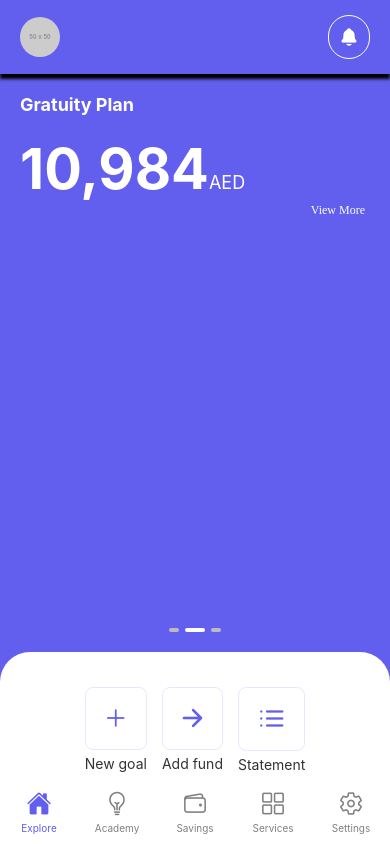
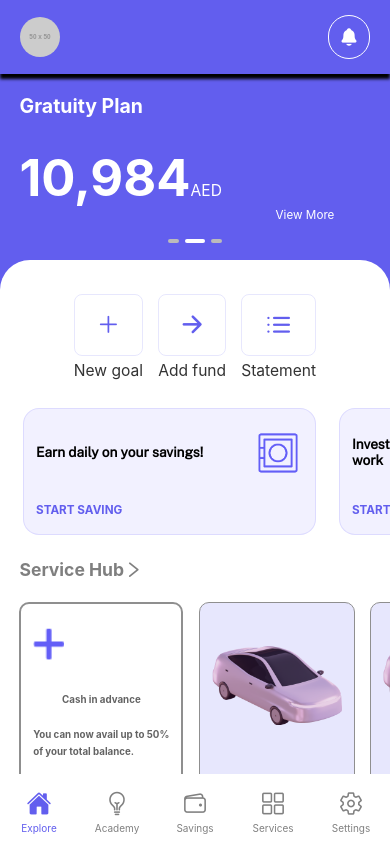
Before and after one commit to adhmnabil/fintech, a React Native app: screen / in a window 390 px wide. Built offline with nearby package versions, Linux system fonts and the light colour scheme.

Commit message:
update screens with Dimensions
update screens with Dimensions for perfect pixel

```diff
--- a/app/Components/AcademyCard.tsx
+++ b/app/Components/AcademyCard.tsx
@@ -1,11 +1,14 @@
 import React from 'react';
-import { View, Text, StyleSheet, Image, TouchableOpacity } from 'react-native';
-import {AcademyCardProps} from '../../interfaces/interfaces'
+import { View, Text, StyleSheet, Image, TouchableOpacity, Dimensions } from 'react-native';
+import { AcademyCardProps } from '../../interfaces/interfaces';
 
-const AcademyCard : React.FC<AcademyCardProps> = ({ item  , nav}) => {
+const screenWidth = Dimensions.get('window').width;
+const screenHeight = Dimensions.get('window').height;
+
+const AcademyCard: React.FC<AcademyCardProps> = ({ item, nav }) => {
     return (
         <TouchableOpacity onPress={() => nav()} style={styles.card}>
-            <View style={{ flexDirection: 'row', alignItems: 'center', justifyContent: 'space-between' }}>
+            <View style={styles.cardContent}>
                 <Text style={styles.cardText}>{item.title}</Text>
                 <Image source={item.image} resizeMode="contain" style={styles.image} />
             </View>
@@ -17,33 +20,38 @@ const AcademyCard : React.FC<AcademyCardProps> = ({ item  , nav}) => {
 const styles = StyleSheet.create({
     card: {
         backgroundColor: '#F2F1FF',
-        height: 121,
-        width: 270,
-        margin: 12,
+        height: screenHeight * 0.15,
+        width: screenWidth * 0.75,
+        margin: screenWidth * 0.03,
         borderRadius: 16,
-        paddingRight: 12,
-        paddingLeft : 12,
-        paddingTop : 15,
-        paddingBottom : 15,
+        paddingRight: screenWidth * 0.03,
+        paddingLeft: screenWidth * 0.03,
+        paddingTop: screenHeight * 0.02,
+        paddingBottom: screenHeight * 0.02,
         justifyContent: 'space-between',
         borderWidth: 1,
         borderColor: 'rgba(100, 94, 255, 0.15)',
     },
+    cardContent: {
+        flexDirection: 'row',
+        alignItems: 'center',
+        justifyContent: 'space-between',
+    },
     cardText: {
         color: '#000',
-        fontSize: 18,
+        fontSize: screenWidth * 0.035,
         fontWeight: 'bold',
         maxWidth: '70%',
         fontFamily: 'PublicSans-Regular',
     },
     image: {
-        width: 50,
-        height: 50,
+        width: screenWidth * 0.13,
+        height: screenWidth * 0.13,
     },
     actionText: {
         color: '#625EEE',
         fontWeight: 'bold',
-        fontSize: 12,
+        fontSize: screenWidth * 0.03,
     },
 });
 
--- a/app/Components/ServiceCard.tsx
+++ b/app/Components/ServiceCard.tsx
@@ -1,17 +1,20 @@
 import React from 'react';
-import { View, Text, StyleSheet, Image, TouchableOpacity ,  } from 'react-native';
+import { View, Text, StyleSheet, Image, TouchableOpacity, Dimensions } from 'react-native';
 import { ServiceCardProps } from '../../interfaces/interfaces';
+
+const screenWidth = Dimensions.get('window').width;
+const screenHeight = Dimensions.get('window').height;
 
 const ServiceCard: React.FC<ServiceCardProps> = ({ item }) => {
     return (
         <View style={[
-            { backgroundColor: item.backgroundColor || 'white' } ,
-            item.border ?  styles.serviceCard : styles.serviceCardMain
-            ]}>
-            {item.icon && <Image source={ item.icon } style={styles.icon} />}
-            {item.image && <Image source={item.image }  style={styles.serviceImage} />}
+            { backgroundColor: item.backgroundColor || 'white' },
+            item.border ? styles.serviceCard : styles.serviceCardMain
+        ]}>
+            {item.icon && <Image source={item.icon} style={styles.icon} />}
+            {item.image && <Image source={item.image} style={styles.serviceImage} />}
             <Text style={[
-               item.border ? styles.serviceTitle : styles.serviceTitleNotMain
+                item.border ? styles.serviceTitle : styles.serviceTitleNotMain
             ]}>{item.title}</Text>
             {item.description && <Text style={styles.serviceDescription}>{item.description}</Text>}
             {item.buttonText && (
@@ -25,80 +28,77 @@ const ServiceCard: React.FC<ServiceCardProps> = ({ item }) => {
 
 const styles = StyleSheet.create({
     serviceCard: {
-        padding: 12,
+        padding: screenWidth * 0.03,
         borderRadius: 10,
-        margin: 10,
-        marginTop : 1,
+        margin: screenWidth * 0.02,
+        marginTop: screenHeight * 0.01,
         justifyContent: 'space-around',
-        alignItems : 'center',
+        alignItems: 'center',
         borderWidth: 1,
         borderColor: 'rgba(143, 143, 143, 1)',
-        width: 148,
-        height: 203,
-        backgroundColor : '#625EEE26'
+        width: screenWidth * 0.4,
+        height: screenHeight * 0.28,
+        backgroundColor: '#625EEE26',
     },
     serviceCardMain: {
-        padding: 12,
+        padding: screenWidth * 0.03,
         borderRadius: 10,
-        margin: 10,
-        marginTop : 1,
+        margin: screenWidth * 0.02,
+        marginTop: screenHeight * 0.01,
         justifyContent: 'space-around',
         borderWidth: 2,
         borderColor: 'rgba(143, 143, 143, 1)',
-        width: 150,
-        height: 203,
+        width: screenWidth * 0.42,
+        height: screenHeight * 0.28,
     },
     serviceTitle: {
-        fontSize: 12,
+        fontSize: screenWidth * 0.025,
         fontWeight: 'bold',
         textAlign: 'center',
         color: '#636363',
-        padding : 5,
+        padding: screenWidth * 0.02,
         borderRadius: 10,
         borderWidth: 1,
         borderColor: '#202020',
-        width : 104,
+        width: screenWidth * 0.28,
     },
     serviceTitleNotMain: {
-        fontSize: 16,
+        fontSize: screenWidth * 0.025,
         fontWeight: 'bold',
         textAlign: 'center',
         color: '#636363',
-        marginTop : 20,
-
+        marginTop: screenHeight * 0.03,
     },
     serviceDescription: {
         color: '#636363',
-        fontSize: 10,
-        fontStyle: 'normal',
+        fontSize: screenWidth * 0.025,
         fontWeight: '700',
-        lineHeight: 14,
-        marginVertical: 10,
+        lineHeight: screenHeight * 0.02,
+        marginVertical: screenHeight * 0.015,
     },
     requestButton: {
         backgroundColor: '#625EEE',
-        paddingVertical: 10,
+        paddingVertical: screenHeight * 0.015,
         borderRadius: 10,
         alignItems: 'center',
-        width : '80%'
+        width: '80%',
     },
     requestButtonText: {
         color: 'white',
-        fontSize: 12,
+        fontSize: screenWidth * 0.025,
         fontWeight: 'bold',
-
     },
     serviceImage: {
         width: '100%',
-        height: 100,
+        height: screenHeight * 0.12,
         alignSelf: 'center',
         resizeMode: 'contain',
     },
-    icon:{
-        width : 30 ,
-        height : 30,
-        marginTop : 10
-    }
+    icon: {
+        width: screenWidth * 0.08,
+        height: screenWidth * 0.08,
+        marginTop: screenHeight * 0.01,
+    },
 });
 
 export default ServiceCard;
--- a/app/Screens/taps/HomeScreen.tsx
+++ b/app/Screens/taps/HomeScreen.tsx
@@ -1,22 +1,26 @@
 import React, { useEffect, useRef, useState } from 'react';
-import { View, Text, StyleSheet, Image, TouchableOpacity, FlatList, ScrollView, ImageBackground , Animated } from 'react-native';
+import { View, Text, StyleSheet, FlatList, ScrollView, TouchableOpacity, Dimensions } from 'react-native';
 import { AntDesign, Feather, Ionicons } from '@expo/vector-icons';
 import Header from '../../Components/Header';
 import { SafeAreaView } from 'react-native-safe-area-context';
 import { useNavigation } from '@react-navigation/native';
-import ServiceCard from '../../Components/ServiceCard';
 import AcademyCard from '../../Components/AcademyCard';
 import FinancialAcademy from '../../Components/FinancialAcademy';
-import {services , academyItems , academy} from '../../../interfaces/StaticData'
+import { services, academyItems, academy } from '../../../interfaces/StaticData';
 import { useFormContext } from '../../Store/Store';
 import { useFonts } from 'expo-font';
 import AppLoading from 'expo-app-loading';
+import ServiceCard from '../../Components/ServiceCard';
 
-const ExploreScreen : React.FC  = () => {
-    const navigation : any = useNavigation();
+const ExploreScreen: React.FC = () => {
+  const navigation: any = useNavigation();
   const [activeIndex, setActiveIndex] = useState(0);
   const flatListRef = useRef(null);
-    const {updateFormData} = useFormContext()
+  const { updateFormData } = useFormContext();
+
+  const screenWidth = Dimensions.get('window').width;
+  const screenHeight = Dimensions.get('window').height;
+
   const balanceData = [
     { id: '1', amount: '10,984', currency: 'AED' },
     { id: '2', amount: '5,242', currency: 'AED' },
@@ -33,17 +37,18 @@ const ExploreScreen : React.FC  = () => {
     updateFormData('questionStep', 0);
     updateFormData('selectedOptions', []);
   };
+
   const handleAcademyCardPress = () => {
     resetFormData();
-        navigation.navigate('investment')
+    navigation.navigate('investment');
   };
+
   useEffect(() => {
     const interval = setInterval(() => {
       let newIndex = activeIndex === balanceData.length - 1 ? 0 : activeIndex + 1;
       setActiveIndex(newIndex);
       flatListRef.current?.scrollToIndex({ index: newIndex, animated: true });
     }, 3000);
-
     return () => clearInterval(interval);
   }, [activeIndex]);
 
@@ -68,6 +73,7 @@ const ExploreScreen : React.FC  = () => {
       <Header />
       <ScrollView>
         <Text style={styles.planText}>Gratuity Plan</Text>
+        <View style={{ marginTop: 10 }}>
           <FlatList
             data={balanceData}
             ref={flatListRef}
@@ -78,17 +84,16 @@ const ExploreScreen : React.FC  = () => {
             onViewableItemsChanged={onViewRef.current}
             viewabilityConfig={viewConfigRef.current}
             renderItem={({ item }) => (
-                       <View style={styles.balanceContainer}>
+              <View style={[styles.balanceContainer, { width: screenWidth * 0.85 }]}>
                 <Text style={styles.balanceText}>
                   {item.amount}
                   <Text style={styles.currencyText}>{item.currency}</Text>
                 </Text>
-                         <Text style={[
-                            styles.viewMore
-                         ]}>View More</Text>
+                <Text style={styles.viewMore}>View More</Text>
               </View>
             )}
           />
+        </View>
         <View style={styles.paginationDots}>
           {balanceData.map((_, i) => (
             <View
@@ -98,25 +103,23 @@ const ExploreScreen : React.FC  = () => {
           ))}
         </View>
 
-
         <View style={styles.contentContainer}>
           <View style={styles.actionsContainer}>
             <TouchableOpacity>
-                            <Ionicons name="add" size={28} color="#625EEE" style={styles.actionIcon} />
+              <Ionicons name="add" size={screenWidth * 0.07} color="#625EEE" style={styles.actionIcon} />
               <Text style={styles.actionText}>New goal</Text>
             </TouchableOpacity>
 
             <TouchableOpacity>
-                            <Ionicons name="arrow-forward" size={28} color="#625EEE" style={styles.actionIcon} />
+              <Ionicons name="arrow-forward" size={screenWidth * 0.07} color="#625EEE" style={styles.actionIcon} />
               <Text style={styles.actionText}>Add fund</Text>
             </TouchableOpacity>
 
             <TouchableOpacity>
-                            <Feather name="list" size={28} color="#625EEE" style={styles.actionIcon} />
+              <Feather name="list" size={screenWidth * 0.07} color="#625EEE" style={styles.actionIcon} />
               <Text style={styles.actionText}>Statement</Text>
             </TouchableOpacity>
           </View>
-
 
           <FlatList
             data={academyItems}
@@ -124,33 +127,35 @@ const ExploreScreen : React.FC  = () => {
             keyExtractor={(item) => item.id}
             horizontal
             showsHorizontalScrollIndicator={false}
-                        contentContainerStyle={{ paddingHorizontal: 10 }}
+            contentContainerStyle={{ paddingHorizontal: screenWidth * 0.03 }}
           />
 
+          <TouchableOpacity style={{ flexDirection: 'row', alignItems: 'center', marginVertical: screenHeight * 0.015 }}>
+            <Text style={styles.sectionTitle}>Service Hub</Text>
+            <AntDesign name="right" size={screenWidth * 0.05} color="rgba(0, 0, 0, 0.5)" />
+          </TouchableOpacity>
 
-                    <TouchableOpacity style={{ flexDirection: 'row', alignItems: 'center', marginVertical: 10  }}>
-                        <Text style={styles.sectionTitle}>Service Hub</Text>
-                        <AntDesign name="right" size={18} color="rgba(0, 0, 0, 0.5)" />
-                    </TouchableOpacity>
           <FlatList
             data={services}
             renderItem={({ item }) => <ServiceCard item={item} />}
             keyExtractor={(item) => item.id}
             horizontal
             showsHorizontalScrollIndicator={false}
-                        contentContainerStyle={{ paddingHorizontal: 10 }}
+            contentContainerStyle={{ paddingHorizontal: screenWidth * 0.03 }}
           />
-                    <TouchableOpacity style={{ flexDirection: 'row', alignItems: 'center' , marginTop : 15 }}>
+
+          <TouchableOpacity style={{ flexDirection: 'row', alignItems: 'center', marginTop: screenHeight * 0.02 }}>
             <Text style={styles.sectionTitle}>Service Hub</Text>
-                        <AntDesign name="right" size={20} color="rgba(0, 0, 0, 0.5)" />
+            <AntDesign name="right" size={screenWidth * 0.06} color="rgba(0, 0, 0, 0.5)" />
           </TouchableOpacity>
+
           <FlatList
             data={academy}
             renderItem={({ item }) => <FinancialAcademy item={item} />}
             keyExtractor={(item) => item.id}
             horizontal
             showsHorizontalScrollIndicator={false}
-                        contentContainerStyle={{ paddingHorizontal: 10 }}
+            contentContainerStyle={{ paddingHorizontal: screenWidth * 0.03 }}
           />
         </View>
       </ScrollView>
@@ -165,75 +170,64 @@ const styles = StyleSheet.create({
     fontFamily: 'PublicSans-Regular',
   },
   balanceContainer: {
-        width: 345,
     justifyContent: 'center',
     alignItems: 'center',
-        marginHorizontal: 20,
-        margin : 'auto',
-        textAlign : 'center',
+    marginHorizontal: Dimensions.get('window').width * 0.05,
+    textAlign: 'center',
   },
   planText: {
     color: 'white',
-        fontSize: 18,
+    fontSize: Dimensions.get('window').width * 0.05,
     fontWeight: 'bold',
-        margin: 20,
+    margin: Dimensions.get('window').width * 0.05,
   },
   balanceText: {
-        fontSize: 56,
+    fontSize: Dimensions.get('window').width * 0.13,
     color: 'white',
     fontWeight: 'bold',
-        fontStyle : 'normal',
-        width : '100%'
-    },
-    checkboxContainer: {
-        flexDirection: 'row',
-        alignItems: 'center',
-        marginTop: 10,
-      },
-      checkboxLabel: {
-        marginLeft: 8,
-        color: 'white',
+    width: '100%', // Ensure full width
+    textAlign: 'left', // Align text to left
   },
   currencyText: {
-        fontSize: 18,
+    fontSize: Dimensions.get('window').width * 0.04,
     color: 'white',
     fontWeight: '400',
   },
   paginationDots: {
     flexDirection: 'row',
-        marginVertical: 20,
+    marginVertical: Dimensions.get('window').height * 0.02,
     alignSelf: 'center',
   },
   activeDot: {
-        width: 20,
-        height: 4,
+    width: Dimensions.get('window').width * 0.05,
+    height: Dimensions.get('window').height * 0.005,
     borderRadius: 2,
     backgroundColor: 'white',
     marginHorizontal: 3,
   },
   inactiveDot: {
-        width: 10,
-        height: 4,
+    width: Dimensions.get('window').width * 0.03,
+    height: Dimensions.get('window').height * 0.005,
     borderRadius: 5,
     backgroundColor: '#bbb',
-        marginHorizontal: 3
+    marginHorizontal: 3,
   },
   contentContainer: {
     flex: 1,
     backgroundColor: 'white',
     borderTopLeftRadius: 30,
     borderTopRightRadius: 30,
-        paddingVertical: 15,
+    paddingVertical: Dimensions.get('window').height * 0.02,
   },
   actionsContainer: {
     flexDirection: 'row',
-        justifyContent : 'center',
-        gap : 15,
-        paddingHorizontal: 20,
-        paddingVertical: 20,
+    justifyContent: 'center',
+    gap: 15,
+    paddingHorizontal: Dimensions.get('window').width * 0.05,
+    paddingVertical: Dimensions.get('window').height * 0.02,
   },
   actionIcon: {
-        padding: 15,
+    padding: Dimensions.get('window').width * 0.04,
     borderWidth: 1,
     borderColor: '#625EEE26',
     borderRadius: 8,
@@ -241,77 +235,21 @@ const styles = StyleSheet.create({
   },
   actionText: {
     marginTop: 5,
-        fontSize: 14,
+    fontSize: Dimensions.get('window').width * 0.04,
     color: '#333',
   },
-    card: {
-        backgroundColor: '#F2F1FF',
-        height: 121,
-        width: 262,
-        margin: 12,
-        borderRadius: 10,
-        padding: 15,
-        justifyContent: 'space-between',
-    },
-    cardText: {
-        color: '#000',
-        fontSize: 18,
+  sectionTitle: {
+    fontSize: Dimensions.get('window').width * 0.045,
     fontWeight: 'bold',
-        maxWidth: '70%',
-    },
-    sectionTitle: {
-        fontSize: 18,
-        fontWeight: 'bold',
-        marginLeft: 30,
-        marginRight : 6,
+    marginLeft: Dimensions.get('window').width * 0.05,
     color: 'rgba(0, 0, 0, 0.50)',
   },
-    serviceCard: {
-        padding: 12,
-        borderRadius: 10,
-        margin: 10,
-        justifyContent: 'space-around',
-        borderWidth: 1,
-        borderColor: 'rgba(143, 143, 143, 1)',
-        width: 148,
-        height: 203,
+  viewMore: {
+    fontSize: Dimensions.get('window').width * 0.03,
+    color: 'white',
+    textAlign: 'right',
+    width: '90%',
   },
-    serviceTitle: {
-        fontSize: 16,
-        fontWeight: 'bold',
-        textAlign: 'center',
-        color: 'rgba(99, 99, 99, 1)',
-    },
-    serviceDescription: {
-        color: '#777',
-        marginVertical: 10,
-    },
-    requestButton: {
-        backgroundColor: '#625EEE',
-        paddingVertical: 10,
-        borderRadius: 12,
-        alignItems: 'center',
-    },
-    requestButtonText: {
-        color: 'white',
-        fontSize: 14,
-        fontWeight: 'bold',
-    },
-    serviceImage: {
-        width: '100%',
-        height: 100,
-        alignSelf: 'center',
-        resizeMode: 'contain',
-    },
-    viewMore : {
-        fontFamily: 'Public Sans',
-        fontSize: 12,
-        fontStyle: 'normal',
-        fontWeight: '400',
-        color : 'white',
-        width : '100%',
-        textAlign : 'right',
-    }
 });
 
 export default ExploreScreen;
```
Lines whose indentation alone changed are shown as unchanged.
